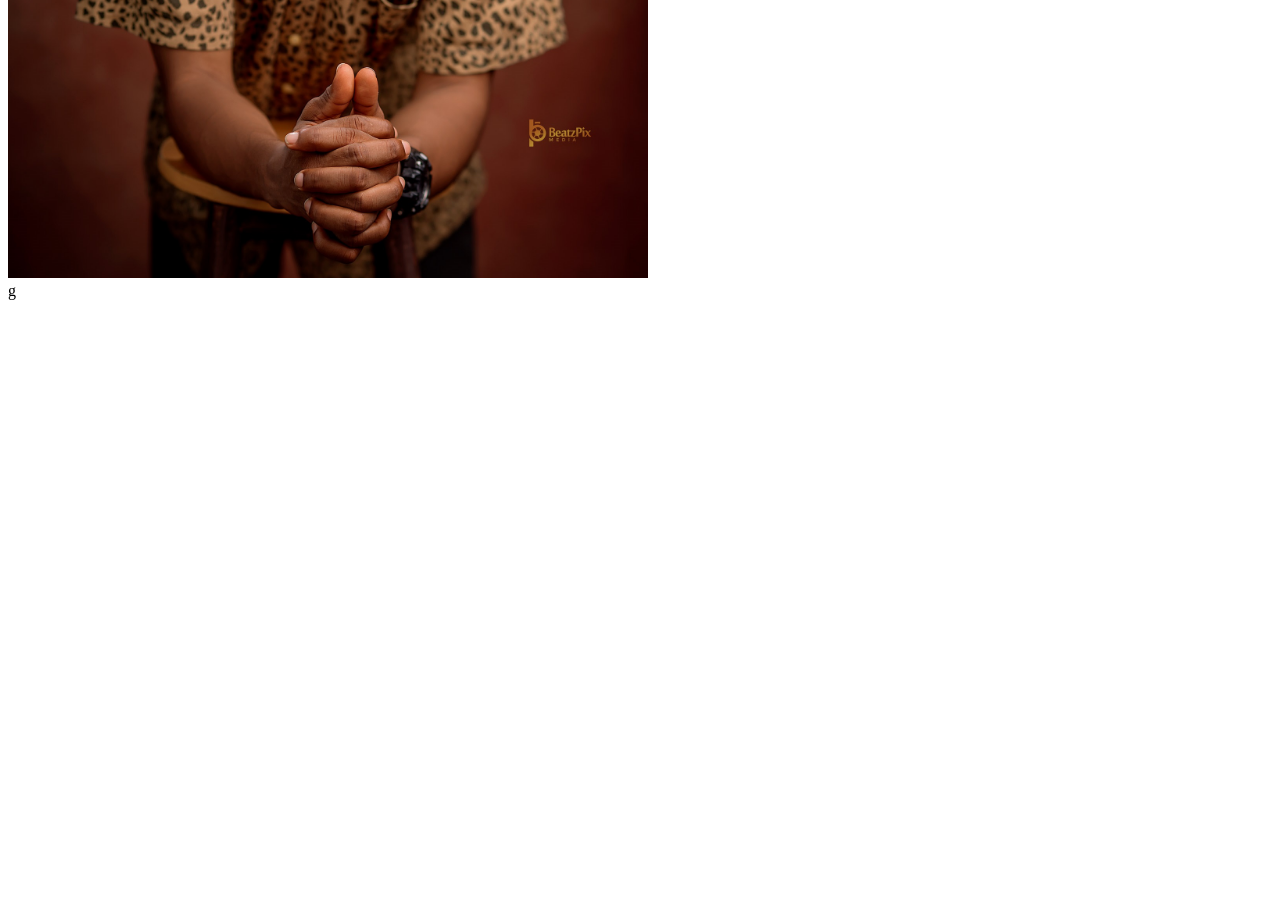
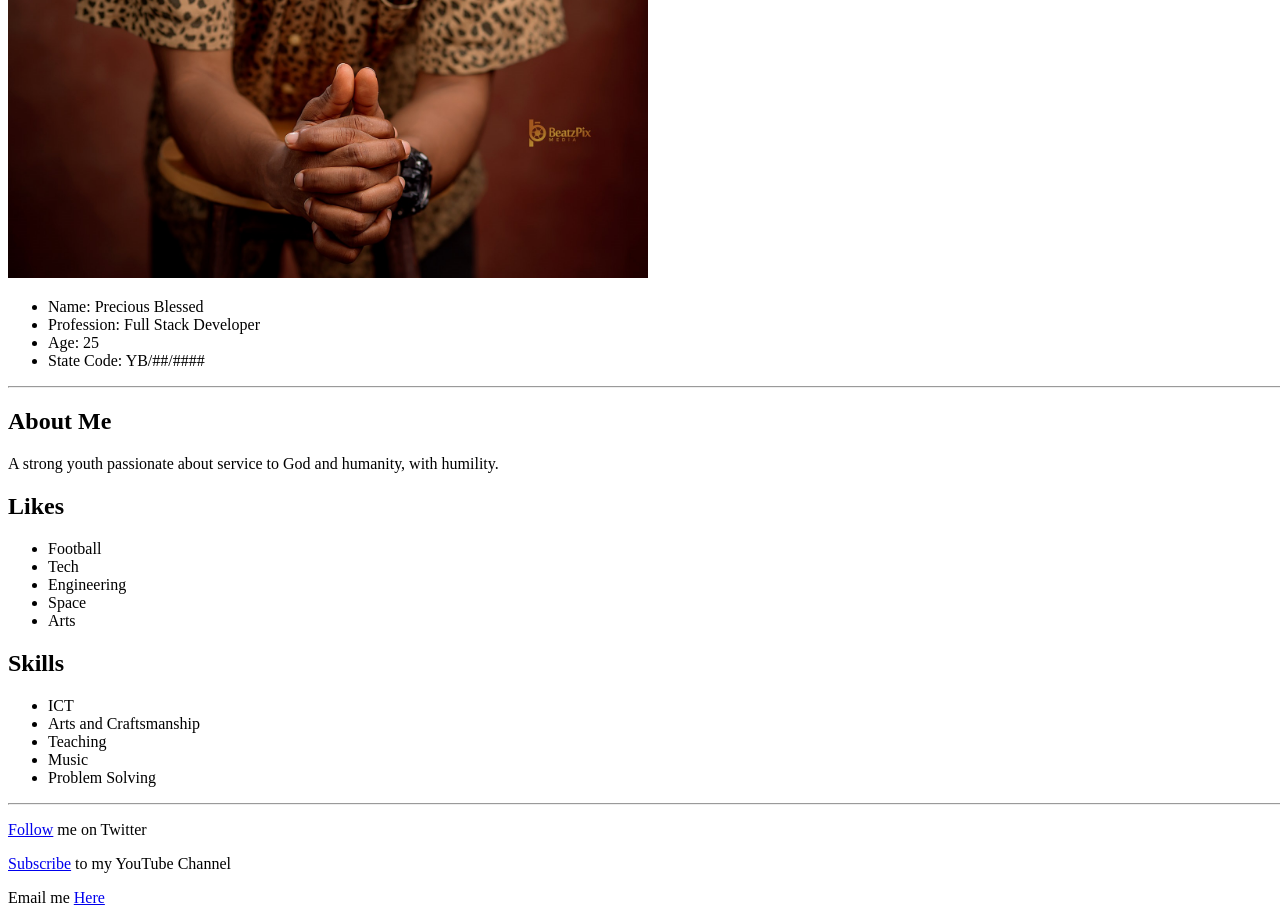
Before and after one commit to preciousBlessed/MyFirstWebsite_4, a plain HTML site: page index.html in a window 1280 px wide. Shown: the part 602-1509 px from the top of the page. Before the commit the page ends 902 px from the top, so only its background shows below. Drawn offline with Linux system fonts and the light colour scheme.

Commit message:
Added Structure to the Profile

```diff
--- a/index.html
+++ b/index.html
@@ -10,12 +10,58 @@
 
 <body>
   <h1>My Portfolio</h1>
-  <img src="./images/me.png" width="50%">
-  <div>g</div>
+
+  <div class="header">
+    <img src="./images/me.png" width="50%">
+    <div class="bio">
+      <ul>
+        <li><span>Name: </span>Precious Blessed</li>
+        <li><span>Profession: </span>Full Stack Developer</li>
+        <li><span>Age: </span>25</li>
+        <li><span>State Code: </span>YB/##/####</li>
+      </ul>
+    </div>
+  </div>
+  <hr />
+  <article>
+    <h2>About Me</h2>
+    <p>
+      A strong youth passionate about service to God and humanity,
+      with humility.
+    </p>
+  </article>
+  <div class="likes-skills">
+    <div class="likes">
+      <h2>Likes</h2>
+      <ul>
+        <li>Football</li>
+        <li>Tech</li>
+        <li>Engineering</li>
+        <li>Space</li>
+        <li>Arts</li>
+      </ul>
+    </div>
+    <div class="Skills">
+      <h2>Skills</h2>
+      <ul>
+        <li>ICT</li>
+        <li>Arts and Craftsmanship</li>
+        <li>Teaching</li>
+        <li>Music</li>
+        <li>Problem Solving</li>
+      </ul>
+    </div>
+  </div>
+  <hr />
+  <div class="footer">
+    <p><a href="https://twitter.com/CTPBee" target="_blank">Follow</a> me on Twitter</p>
+    <p><a href="https://twitter.com/CTPBee" target="_blank">Subscribe</a> to my YouTube Channel</p>
+    <p>Email me <a href="mailto:blessedtobe30@gmail.com">Here</a></p>
+  </div>
 
   <script src="script.js"></script>
 
- <!--
+  <!--
   This script places a badge on your repl's full-browser view back to your repl's cover
   page. Try various colors for the theme: dark, light, red, orange, yellow, lime, green,
   teal, blue, blurple, magenta, pink!
```
